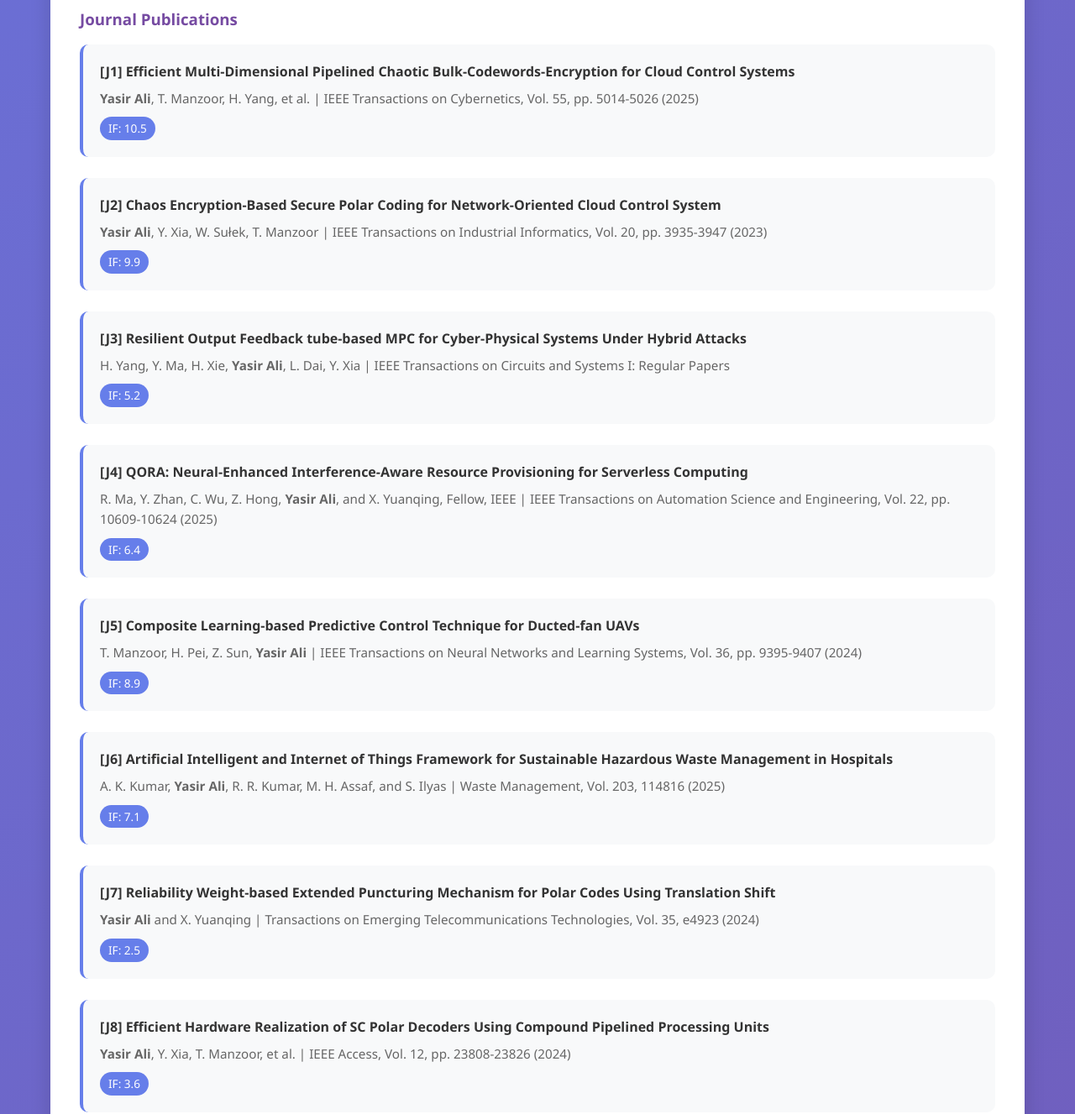
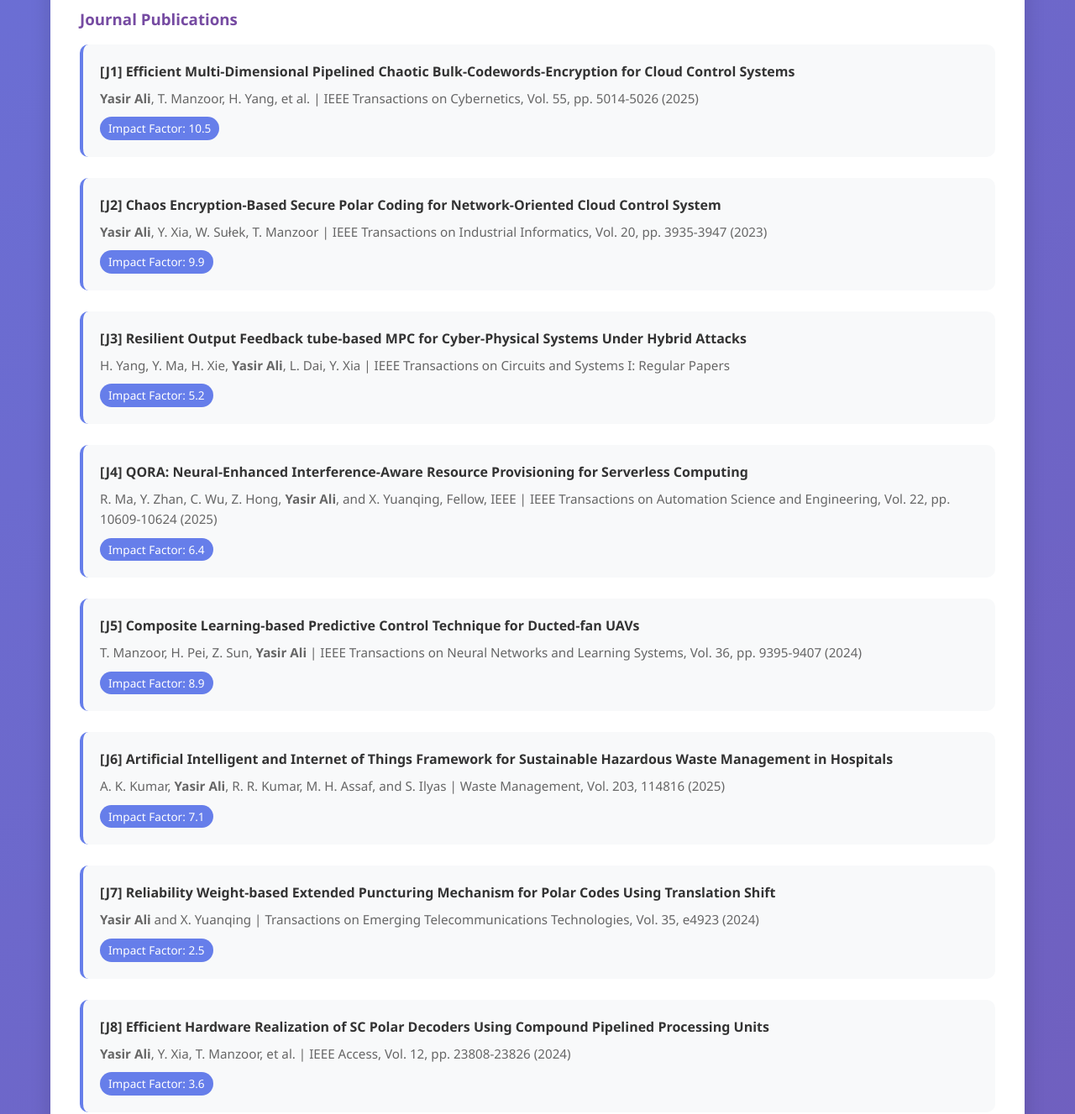
Before and after one commit to dryasirali/resume.github.io, a plain HTML site: page index.html in a window 1280 px wide. Shown: the part 2860-4187 px from the top of the page at 84% size. Drawn offline with Linux system fonts and the light colour scheme.

Commit message:
Update index.html

```diff
--- a/index.html
+++ b/index.html
@@ -431,49 +431,49 @@
             <div class="publication-item">
                 <div class="publication-title">[J1] Efficient Multi-Dimensional Pipelined Chaotic Bulk-Codewords-Encryption for Cloud Control Systems</div>
                 <div class="publication-details"><b>Yasir Ali</b>, T. Manzoor, H. Yang, et al. | IEEE Transactions on Cybernetics, Vol. 55, pp. 5014-5026 (2025)</div>
-                <span class="impact-factor">IF: 10.5</span>
+                <span class="impact-factor">Impact Factor: 10.5</span>
             </div>
 
             <div class="publication-item">
                 <div class="publication-title">[J2] Chaos Encryption-Based Secure Polar Coding for Network-Oriented Cloud Control System</div>
                 <div class="publication-details"><b>Yasir Ali</b>, Y. Xia, W. Sułek, T. Manzoor | IEEE Transactions on Industrial Informatics, Vol. 20, pp. 3935-3947 (2023)</div>
-                <span class="impact-factor">IF: 9.9</span>
+                <span class="impact-factor">Impact Factor: 9.9</span>
             </div>
 
             <div class="publication-item">
                 <div class="publication-title">[J3] Resilient Output Feedback tube-based MPC for Cyber-Physical Systems Under Hybrid Attacks</div>
                 <div class="publication-details">H. Yang, Y. Ma, H. Xie, <b>Yasir Ali</b>, L. Dai, Y. Xia | IEEE Transactions on Circuits and Systems I: Regular Papers</div>
-                <span class="impact-factor">IF: 5.2</span>
+                <span class="impact-factor">Impact Factor: 5.2</span>
             </div>
 
             <div class="publication-item">
                 <div class="publication-title">[J4] QORA: Neural-Enhanced Interference-Aware Resource Provisioning for Serverless Computing</div>
                 <div class="publication-details">R. Ma, Y. Zhan, C. Wu, Z. Hong, <b>Yasir Ali</b>, and X. Yuanqing, Fellow, IEEE | IEEE Transactions on Automation Science and Engineering, Vol. 22, pp. 10609-10624 (2025)</div>
-                <span class="impact-factor">IF: 6.4</span>
+                <span class="impact-factor">Impact Factor: 6.4</span>
             </div>
 
             <div class="publication-item">
                 <div class="publication-title">[J5] Composite Learning-based Predictive Control Technique for Ducted-fan UAVs</div>
                 <div class="publication-details">T. Manzoor, H. Pei, Z. Sun, <b>Yasir Ali</b> | IEEE Transactions on Neural Networks and Learning Systems, Vol. 36, pp. 9395-9407 (2024)</div>
-                <span class="impact-factor">IF: 8.9</span>
+                <span class="impact-factor">Impact Factor: 8.9</span>
             </div>
 
              <div class="publication-item">
                 <div class="publication-title">[J6] Artificial Intelligent and Internet of Things Framework for Sustainable Hazardous Waste Management in Hospitals</div>
                  <div class="publication-details">A. K. Kumar, <b>Yasir Ali</b>, R. R. Kumar, M. H. Assaf, and S. Ilyas | Waste Management, Vol. 203, 114816 (2025)</div>
-                <span class="impact-factor">IF: 7.1</span>
+                <span class="impact-factor">Impact Factor: 7.1</span>
                 </div>
 
             <div class="publication-item">
                 <div class="publication-title">[J7] Reliability Weight-based Extended Puncturing Mechanism for Polar Codes Using Translation Shift</div>
                 <div class="publication-details"><b>Yasir Ali</b> and X. Yuanqing | Transactions on Emerging Telecommunications Technologies, Vol. 35, e4923 (2024)</div>
-                <span class="impact-factor">IF: 2.5</span>
+                <span class="impact-factor">Impact Factor: 2.5</span>
                 </div>
 
             <div class="publication-item">
                 <div class="publication-title">[J8] Efficient Hardware Realization of SC Polar Decoders Using Compound Pipelined Processing Units</div>
                 <div class="publication-details"><b>Yasir Ali</b>, Y. Xia, T. Manzoor, et al. | IEEE Access, Vol. 12, pp. 23808-23826 (2024)</div>
-                <span class="impact-factor">IF: 3.6</span>
+                <span class="impact-factor">Impact Factor: 3.6</span>
             </div>
 
             <h3 style="color: #764ba2; margin-top: 30px; margin-bottom: 15px;">Conference Papers</h3>
@@ -514,25 +514,25 @@
             <div class="publication-item">
                 <div class="publication-title">[SJ1] Artificial Intelligence in 5G+: Enhancing Networking, Channel Coding, and Secure Communications</div>
                 <div class="publication-details"><b>Yasir Ali</b>, T. Manzoor, H. Yang, et al. | ACM Computing Surveys (Under Review)</div>
-                <span class="impact-factor">IF: 23.8</span>
+                <span class="impact-factor">Impact Factor: 23.8</span>
             </div>
 
             <div class="publication-item">
                 <div class="publication-title">[SJ2] Numerical Investigation of Double Droplet Impacts: Effects of Liquid Film Thickness and Temperature on Crown and Jet Dynamics</div>
                 <div class="publication-details">M. Mohasan, S. Zhou, M. Hamid, <b>Yasir Ali</b>, and M. Song | International Journal of Multiphase Flow (Under Review)</div>
-                <span class="impact-factor">IF: 3.8</span>
+                <span class="impact-factor">Impact Factor: 3.8</span>
             </div>
 
             <div class="publication-item">
                 <div class="publication-title">[SJ3] Numerical Consistency Detection in Mobile App Bug Reports Using Deep Image-Text Fusion</div>
                 <div class="publication-details">A. Ali, Y. Xia, Fellow, IEEE, S. Sajid, T. Manzoor, <b>Yasir Ali</b>, and K. Jalil | Science China Information Sciences (Springer) (Under Review)</div>
-                <span class="impact-factor">IF: 7.6</span>
+                <span class="impact-factor">Impact Factor: 7.6</span>
             </div>
 
             <div class="publication-item">
                 <div class="publication-title">[SJ4] Towards Efficient and Secure Cloud Control Systems: Advances, Challenges, and Future Directions</div>
                 <div class="publication-details"><b>Yasir Ali</b>, T. Manzoor, H. Yang, Y. Xia | Annual Reviews in Control (Under Review)</div>
-                <span class="impact-factor">IF: 10.7</span>
+                <span class="impact-factor">Impact Factor: 10.7</span>
             </div>
         </div>
 
```
